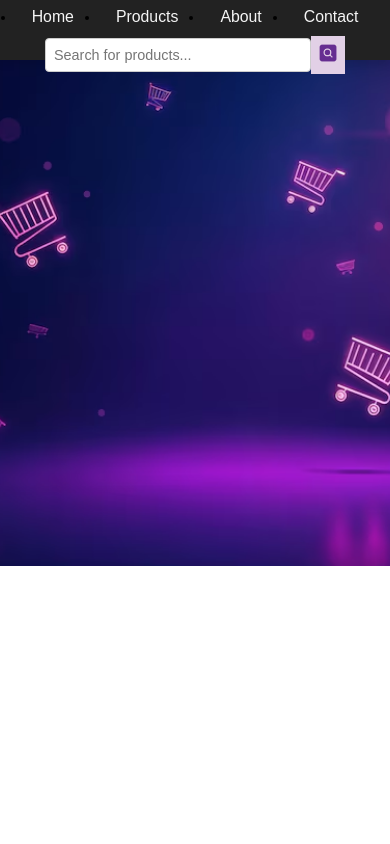
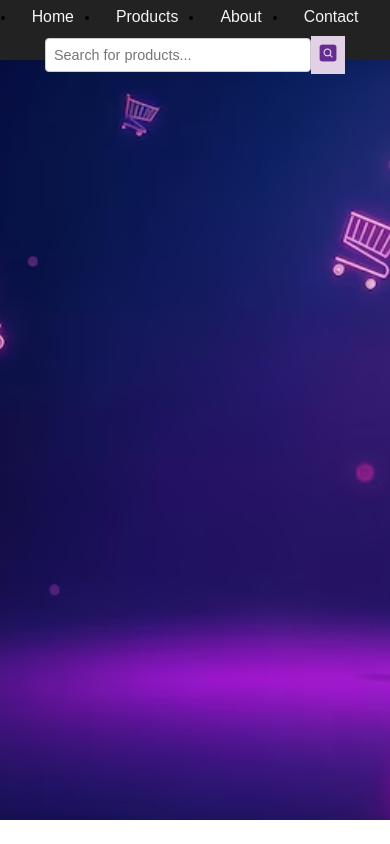
Before and after one commit to mohammed-aladni/login-repo, a PHP site: page /homepage.html in a window 390 px wide. Run offline with PHP 8.4, Linux system fonts and the light colour scheme.

Commit message:
update background img size

```diff
--- a/css/styles.css
+++ b/css/styles.css
@@ -203,14 +203,14 @@ footer {
   }
 
   .nav-links {
-      flex-direction: column;
+      flex-direction: row;
       align-items: center;
       gap: 12px;
       padding: 0;
   }
 
   .background-image {
-      height: 45vh;
+      height: 90vh;
   }
 
   .search-bar input {
@@ -250,7 +250,7 @@ footer {
   }
 
   .background-image {
-    height: 60vh; /* Adjust the height to fit better if needed */
+    height: 90vh; /* Adjust the height to fit better if needed */
   }
 
   .search-bar {
@@ -302,7 +302,7 @@ footer {
   }
 
   .background-image {
-    height: 50vh; /* Further adjust for very small screens */
+    height: 90vh; /* Further adjust for very small screens */
   }
 
   .search-bar {
```
